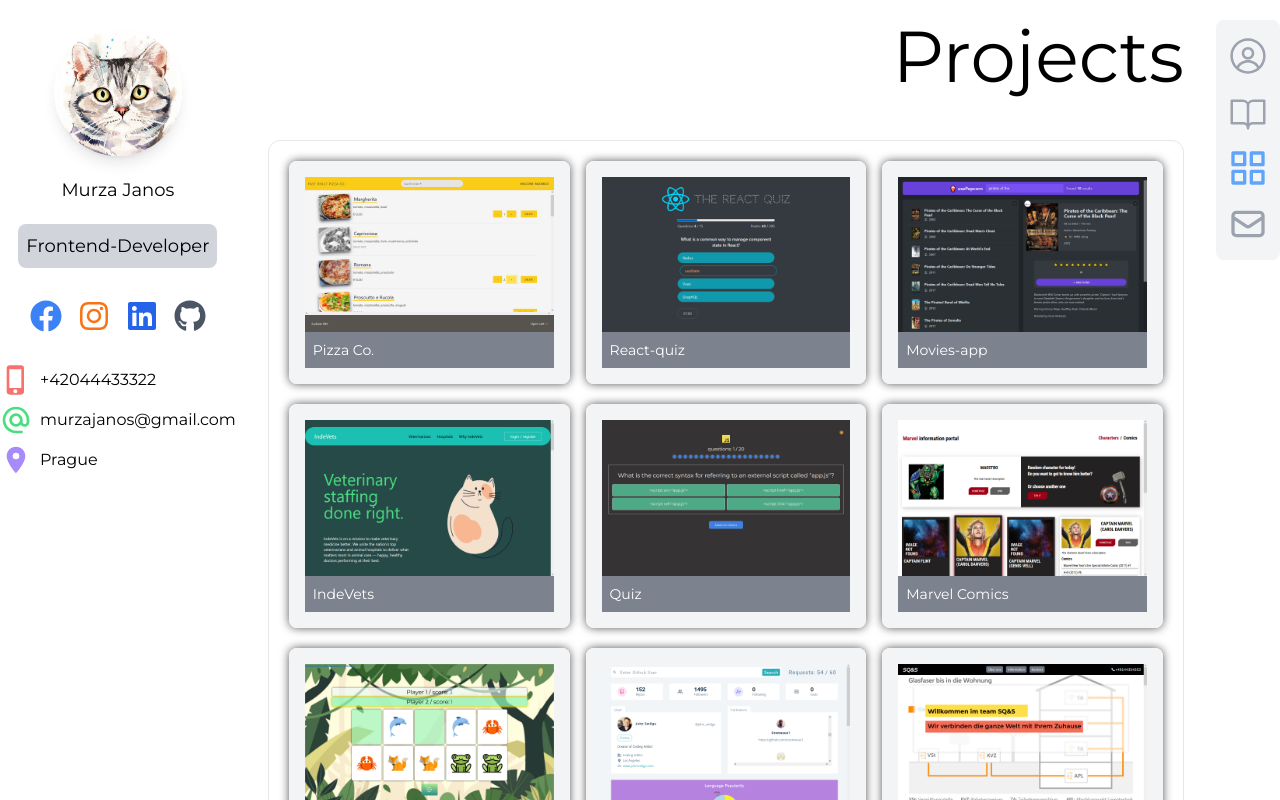
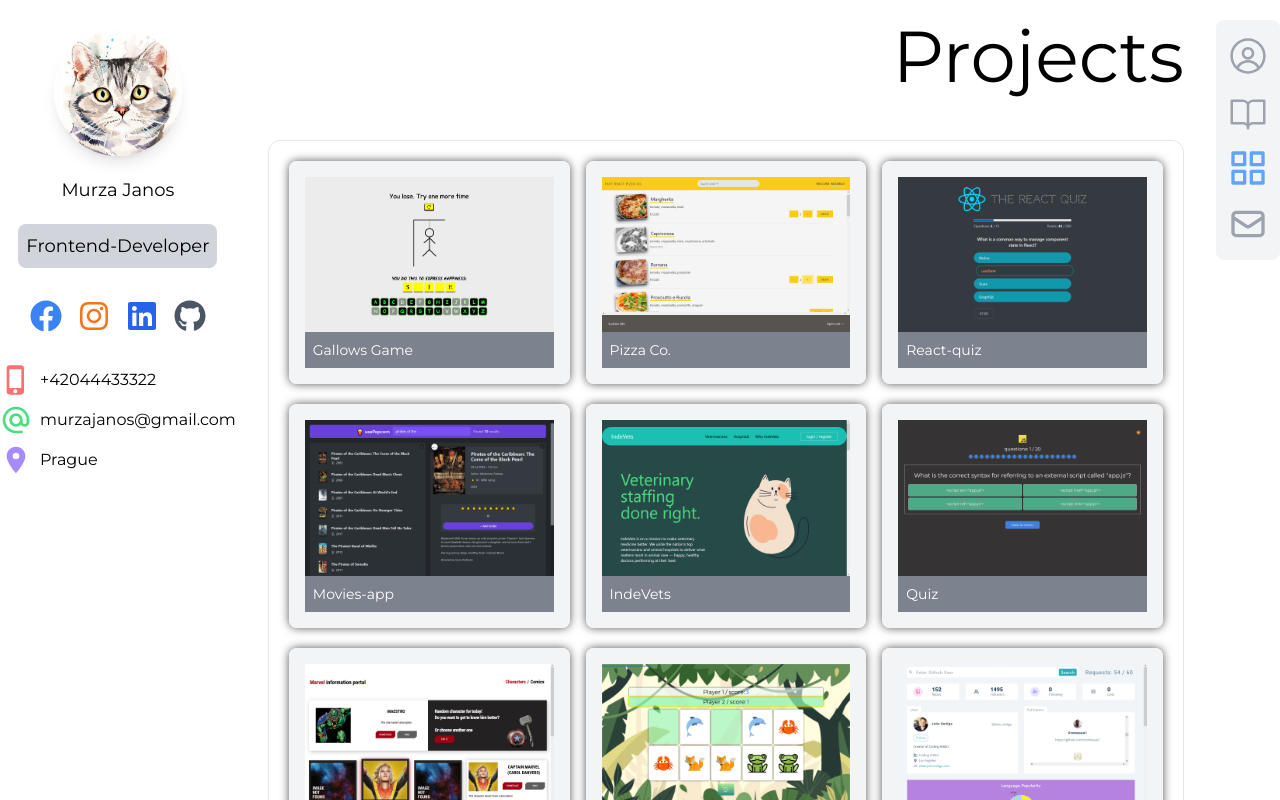
Before and after one commit to ioan-murchello/react-portfolio, a React (Vite) app: page /works in a window 1280 px wide. Built offline with nearby package versions, Linux system fonts and the light colour scheme.

Commit message:
one more project

```diff
--- a/src/datas/datas.js
+++ b/src/datas/datas.js
@@ -20,8 +20,14 @@ import indevets from '../img/indevets.jpg';
 import movies from '../img/movies-app.jpg';
 import react_quiz from '../img//react-quiz.jpg';
 import pizza from '../img/Pizza.jpg';
+import gallowsGame from '../img/gallows_game.png';
 
 export const sites = [
+  {
+    name: 'Gallows Game',
+    url: 'https://gallow-game-with-typescript.netlify.app/',
+    image: gallowsGame,
+  },
   {
     name: 'Pizza Co.',
     url: 'https://react-fast-pizza-company.netlify.app/',
```
Also changed, not shown: src/img/gallows_game.png (added).
